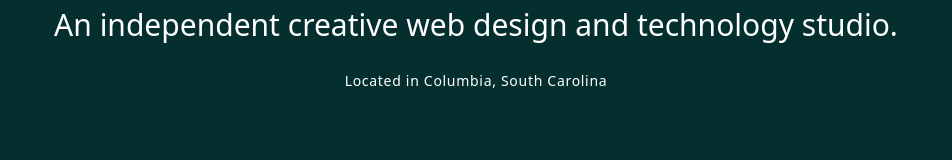
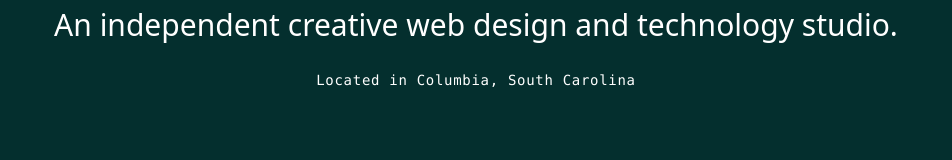
Before and after one commit to alexgoodestudio/maderight.studio, a React (Create React App) app: page / in a window 1280 px wide. Shown: the part 508-668 px from the top of the page, without its empty margins (164-1116 px from the left). Built offline with nearby package versions, Linux system fonts and the light colour scheme.

Commit message:
font-mono on opened location subtext

```diff
--- a/src/Components/Opener.js
+++ b/src/Components/Opener.js
@@ -85,7 +85,7 @@ useGSAP(() => {
           <span className="word emphasis">technology</span>{' '}
           <span className="word">studio.</span>
           <br/>
-        <p  className=" word text-sm tracking-wider mt-4 text-white">Located in <span className="">Columbia, South Carolina</span></p>
+        <p  className=" word text-sm tracking-wider mt-4 text-white font-mono">Located in <span className="">Columbia, South Carolina</span></p>
         </h4>
       </section>
     </div>
```
